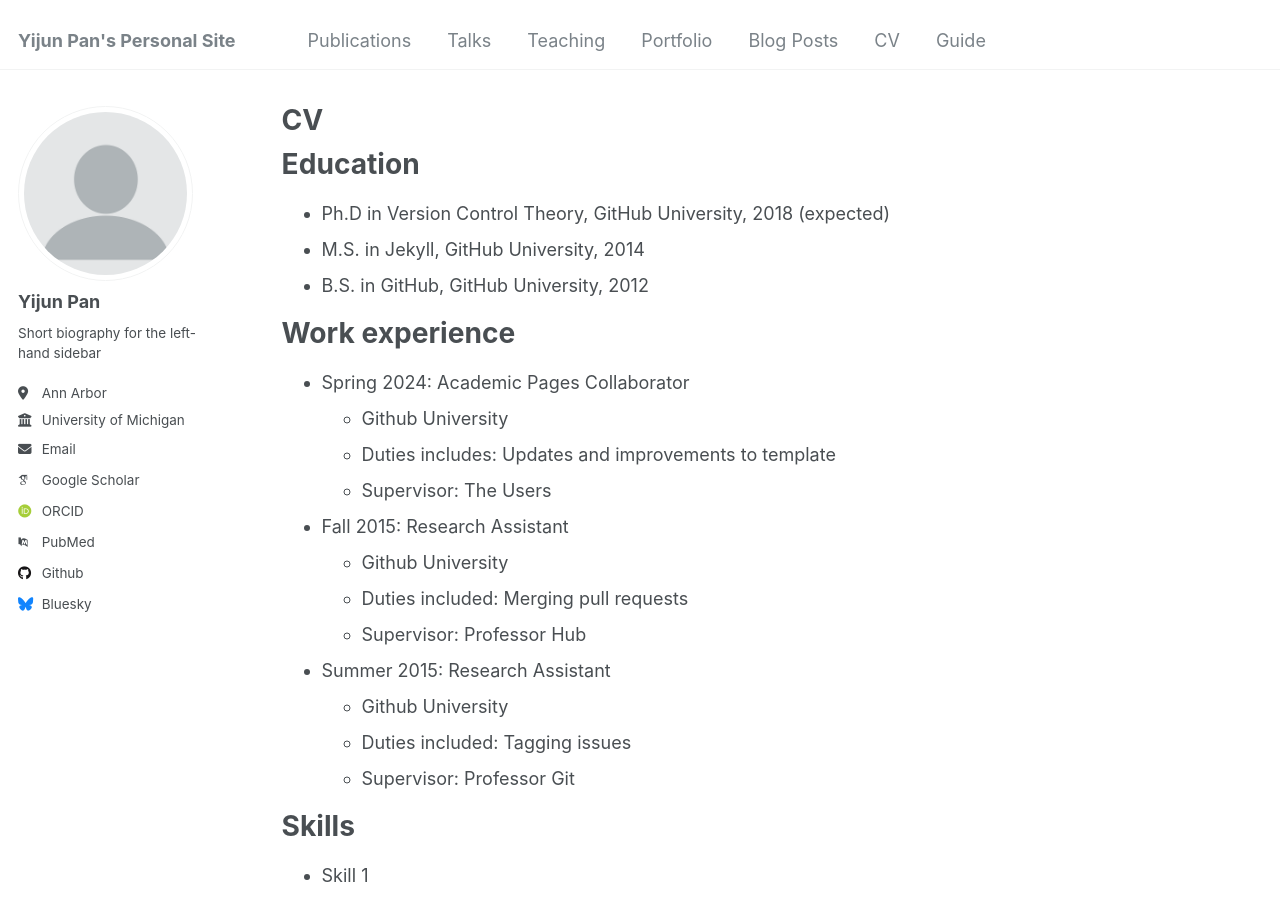
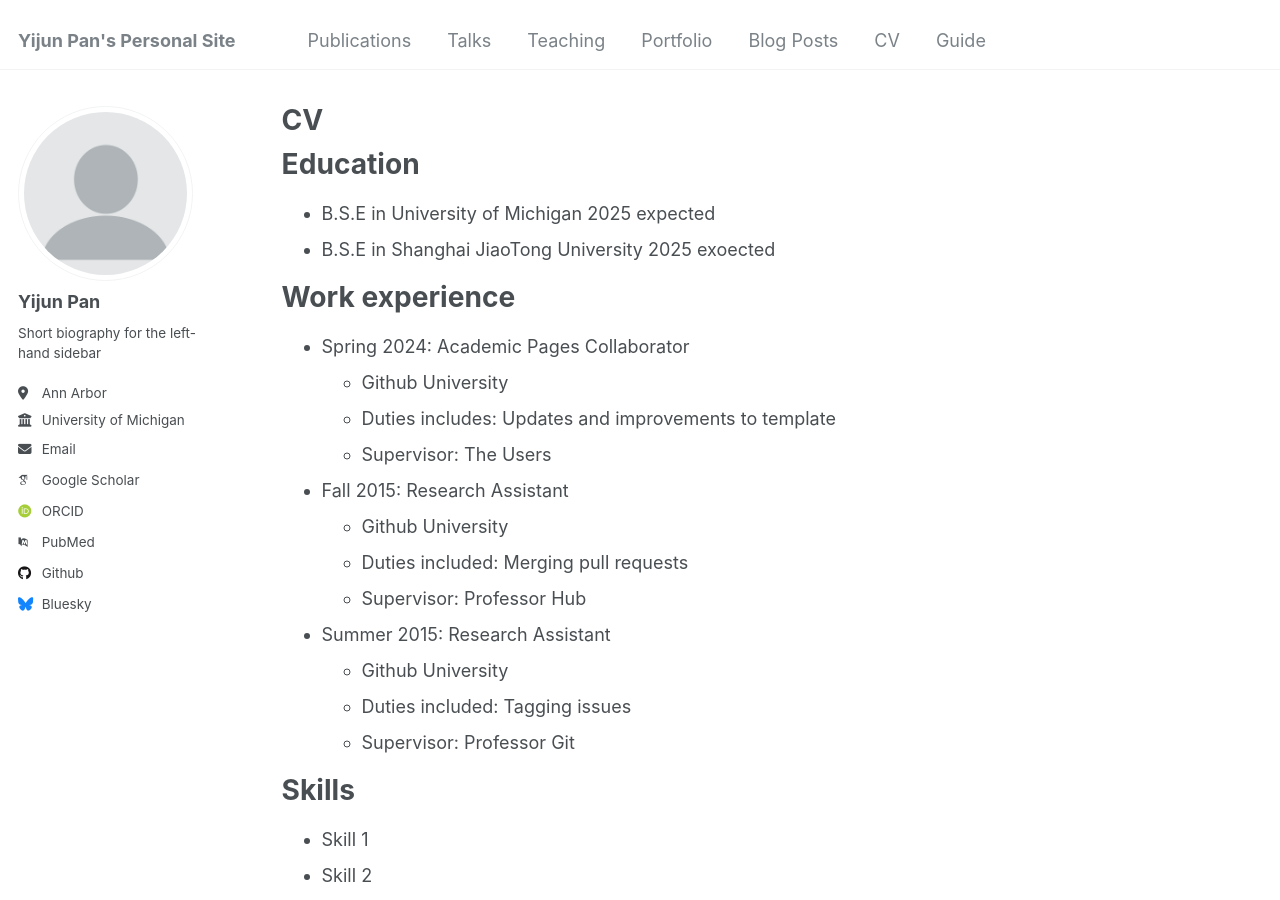
Before and after one commit to charles-pyj/charles-pyj.github.io, a Jekyll site: the page built from _pages/cv.md, in a window 1280 px wide and 900 px high. Built offline with Jekyll 4.4.1, drawn with Linux system fonts in a browser that asks for light colours; some web fonts are replaced.

Commit message:
Add/Added files

```diff
--- a/_pages/cv.md
+++ b/_pages/cv.md
@@ -11,9 +11,8 @@ redirect_from:
 
 Education
 ======
-* Ph.D in Version Control Theory, GitHub University, 2018 (expected)
-* M.S. in Jekyll, GitHub University, 2014
-* B.S. in GitHub, GitHub University, 2012
+* B.S.E in University of Michigan 2025 expected
+* B.S.E in Shanghai JiaoTong University 2025 exoected
 
 Work experience
 ======
```
